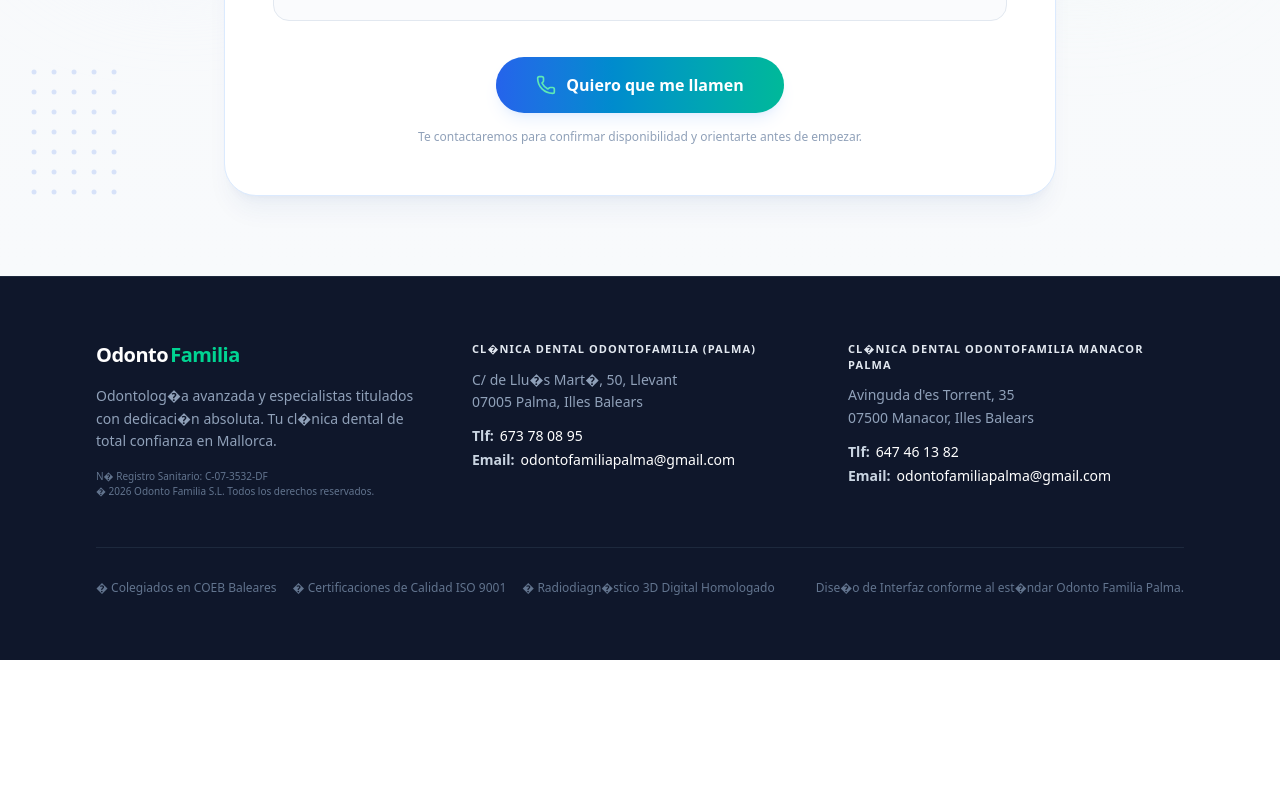
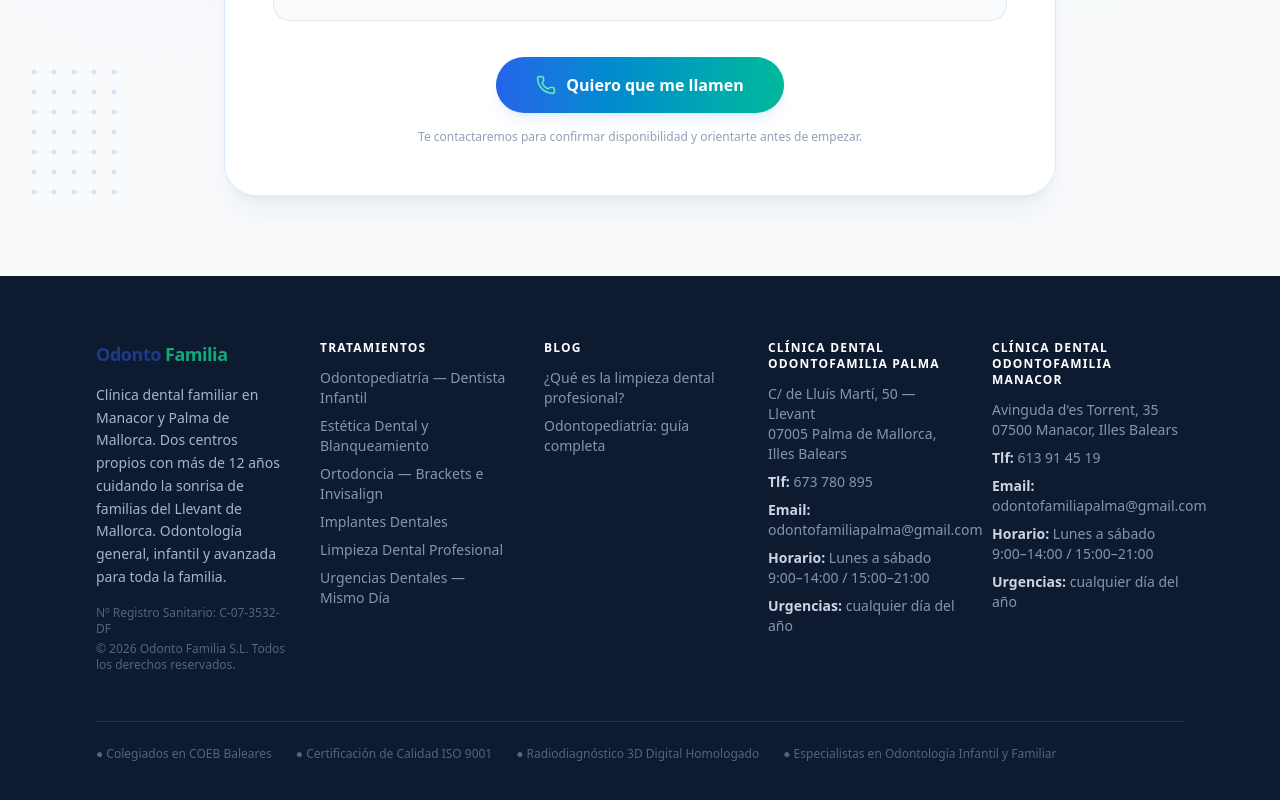
Before and after one commit to Fran-thata/implantes-nextjs, a Next.js app: page / in a window 1280 px wide. Shown: the part 10072-10872 px from the top of the page. Before the commit the page ends 10732 px from the top, so only its background shows below. Built offline with nearby package versions, Linux system fonts and the light colour scheme.

Commit message:
Update footer to 5-column design with correct content

```diff
--- a/src/App.tsx
+++ b/src/App.tsx
@@ -168,79 +168,79 @@ export default function App() {
       />
 
       {/* Styled Footer */}
-      <footer className="bg-slate-900 text-white border-t border-slate-800 py-16">
+      <footer className="bg-[#0e1a2f] text-[#a7b4c8] py-16" style={{fontFamily:'"Plus Jakarta Sans", system-ui, sans-serif'}}>
         <div className="max-w-6xl mx-auto px-4 md:px-8">
+          <div className="grid grid-cols-1 md:grid-cols-5 gap-8">
 
-          <div className="grid grid-cols-1 md:grid-cols-12 gap-10">
-
-            {/* Clinician Brand details - 4 Cols */}
-            <div className="md:col-span-4 space-y-4">
-              <div className="flex items-baseline text-lg md:text-xl font-extrabold tracking-tight">
-                <span className="text-white">Odonto</span>
-                <span className="text-emerald-400 ml-0.5">Familia</span>
+            {/* Col 1: Brand */}
+            <div className="md:col-span-1 space-y-4">
+              <div className="flex items-baseline text-lg font-extrabold tracking-tight">
+                <span className="text-[#1e3a8a]">Odonto</span>
+                <span className="text-[#0faa76] ml-1">Familia</span>
               </div>
-
-              <p className="text-slate-400 text-xs md:text-sm leading-relaxed max-w-sm">
-                Odontolog�a avanzada y especialistas titulados con dedicaci�n absoluta. Tu cl�nica dental de total confianza en Mallorca.
+              <p className="text-[#a7b4c8] text-sm leading-relaxed">
+                Clínica dental familiar en Manacor y Palma de Mallorca. Dos centros propios con más de 12 años cuidando la sonrisa de familias del Llevant de Mallorca. Odontología general, infantil y avanzada para toda la familia.
               </p>
-
-              <div className="text-[10px] text-slate-500">
-                N� Registro Sanitario: C-07-3532-DF <br />
-                � {new Date().getFullYear()} Odonto Familia S.L. Todos los derechos reservados.
+              <div className="text-xs text-[#566477] space-y-1">
+                <p>Nº Registro Sanitario: C-07-3532-DF</p>
+                <p>© 2026 Odonto Familia S.L. Todos los derechos reservados.</p>
               </div>
             </div>
 
-            {/* Quick Sede Palma info - 4 Cols */}
-            <div className="md:col-span-4 space-y-3 text-xs md:text-sm">
-              <h4 className="font-bold text-slate-200 uppercase tracking-widest text-[11px]">Cl�nica Dental Odontofamilia (Palma)</h4>
-              <p className="text-slate-400 leading-relaxed">
-                C/ de Llu�s Mart�, 50, Llevant<br />
-                07005 Palma, Illes Balears
-              </p>
-              <div className="space-y-1">
-                <div className="flex items-center gap-1.5 text-slate-350">
-                  <span className="font-semibold text-slate-300">Tlf:</span>
-                  <a href="tel:+34673780895" className="hover:text-blue-400 hover:underline">673 78 08 95</a>
-                </div>
-                <div className="flex items-center gap-1.5 text-slate-350">
-                  <span className="font-semibold text-slate-300">Email:</span>
-                  <a href="mailto:odontofamiliapalma@gmail.com" className="hover:text-blue-400 hover:underline">odontofamiliapalma@gmail.com</a>
-                </div>
+            {/* Col 2: Tratamientos */}
+            <div className="space-y-3">
+              <h4 className="text-white text-xs font-bold uppercase tracking-widest">Tratamientos</h4>
+              <ul className="space-y-2 text-sm">
+                <li><a href="/tratamientos/odontopediatria" className="text-[#8695ae] hover:text-white transition-colors">Odontopediatría — Dentista Infantil</a></li>
+                <li><a href="/tratamientos/estetica-dental" className="text-[#8695ae] hover:text-white transition-colors">Estética Dental y Blanqueamiento</a></li>
+                <li><a href="/tratamientos/ortodoncia" className="text-[#8695ae] hover:text-white transition-colors">Ortodoncia — Brackets e Invisalign</a></li>
+                <li><a href="/tratamientos/implantes-dentales" className="text-[#8695ae] hover:text-white transition-colors">Implantes Dentales</a></li>
+                <li><a href="/tratamientos/limpieza-dental" className="text-[#8695ae] hover:text-white transition-colors">Limpieza Dental Profesional</a></li>
+                <li><a href="/urgencias-palma" className="text-[#8695ae] hover:text-white transition-colors">Urgencias Dentales — Mismo Día</a></li>
+              </ul>
+            </div>
+
+            {/* Col 3: Blog */}
+            <div className="space-y-3">
+              <h4 className="text-white text-xs font-bold uppercase tracking-widest">Blog</h4>
+              <ul className="space-y-2 text-sm">
+                <li><a href="/blog/que-es-la-limpieza-dental-profesional" className="text-[#8695ae] hover:text-white transition-colors">¿Qué es la limpieza dental profesional?</a></li>
+                <li><a href="/blog/odontopediatria-guia-completa" className="text-[#8695ae] hover:text-white transition-colors">Odontopediatría: guía completa</a></li>
+              </ul>
+            </div>
+
+            {/* Col 4: Clínica Palma */}
+            <div className="space-y-3">
+              <h4 className="text-white text-xs font-bold uppercase tracking-widest">Clínica Dental Odontofamilia Palma</h4>
+              <div className="text-sm space-y-2 text-[#8695ae]">
+                <p>C/ de Lluís Martí, 50 — Llevant<br/>07005 Palma de Mallorca, Illes Balears</p>
+                <p><span className="text-[#cbd5e1] font-semibold">Tlf:</span> <a href="tel:+34673780895" className="hover:text-white transition-colors">673 780 895</a></p>
+                <p><span className="text-[#cbd5e1] font-semibold">Email:</span> <a href="mailto:odontofamiliapalma@gmail.com" className="hover:text-white transition-colors">odontofamiliapalma@gmail.com</a></p>
+                <p><span className="text-[#cbd5e1] font-semibold">Horario:</span> Lunes a sábado 9:00–14:00 / 15:00–21:00</p>
+                <p><span className="text-[#cbd5e1] font-semibold">Urgencias:</span> cualquier día del año</p>
               </div>
             </div>
 
-            {/* Quick Sede Manacor info - 4 Cols */}
-            <div className="md:col-span-4 space-y-3 text-xs md:text-sm">
-              <h4 className="font-bold text-slate-200 uppercase tracking-widest text-[11px]">Cl�nica dental odontofamilia Manacor Palma</h4>
-              <p className="text-slate-400 leading-relaxed">
-                Avinguda d'es Torrent, 35<br />
-                07500 Manacor, Illes Balears
-              </p>
-              <div className="space-y-1">
-                <div className="flex items-center gap-1.5 text-slate-350">
-                  <span className="font-semibold text-slate-300">Tlf:</span>
-                  <a href="tel:+34647461382" className="hover:text-blue-400 hover:underline">647 46 13 82</a>
-                </div>
-                <div className="flex items-center gap-1.5 text-slate-350">
-                  <span className="font-semibold text-slate-300">Email:</span>
-                  <a href="mailto:odontofamiliapalma@gmail.com" className="hover:text-blue-400 hover:underline">odontofamiliapalma@gmail.com</a>
-                </div>
+            {/* Col 5: Clínica Manacor */}
+            <div className="space-y-3">
+              <h4 className="text-white text-xs font-bold uppercase tracking-widest">Clínica Dental Odontofamilia Manacor</h4>
+              <div className="text-sm space-y-2 text-[#8695ae]">
+                <p>Avinguda d'es Torrent, 35<br/>07500 Manacor, Illes Balears</p>
+                <p><span className="text-[#cbd5e1] font-semibold">Tlf:</span> <a href="tel:+34613914519" className="hover:text-white transition-colors">613 91 45 19</a></p>
+                <p><span className="text-[#cbd5e1] font-semibold">Email:</span> <a href="mailto:odontofamiliapalma@gmail.com" className="hover:text-white transition-colors">odontofamiliapalma@gmail.com</a></p>
+                <p><span className="text-[#cbd5e1] font-semibold">Horario:</span> Lunes a sábado 9:00–14:00 / 15:00–21:00</p>
+                <p><span className="text-[#cbd5e1] font-semibold">Urgencias:</span> cualquier día del año</p>
               </div>
             </div>
 
           </div>
 
-          {/* Bottom line certifications */}
-          <div className="mt-12 pt-8 border-t border-slate-800 flex flex-col sm:flex-row items-center justify-between gap-4 text-xs text-slate-500">
-            <div className="flex flex-wrap gap-4 items-center justify-center sm:justify-start">
-              <span>� Colegiados en COEB Baleares</span>
-              <span>� Certificaciones de Calidad ISO 9001</span>
-              <span>� Radiodiagn�stico 3D Digital Homologado</span>
-            </div>
-
-            <span className="text-slate-500 flex items-center gap-1">
-              Dise�o de Interfaz conforme al est�ndar Odonto Familia Palma.
-            </span>
+          {/* Bottom bar */}
+          <div className="border-t border-white/10 mt-12 pt-6 flex flex-wrap gap-6 text-xs text-[#566477]">
+            <span>● Colegiados en COEB Baleares</span>
+            <span>● Certificación de Calidad ISO 9001</span>
+            <span>● Radiodiagnóstico 3D Digital Homologado</span>
+            <span>● Especialistas en Odontología Infantil y Familiar</span>
           </div>
 
         </div>
```
